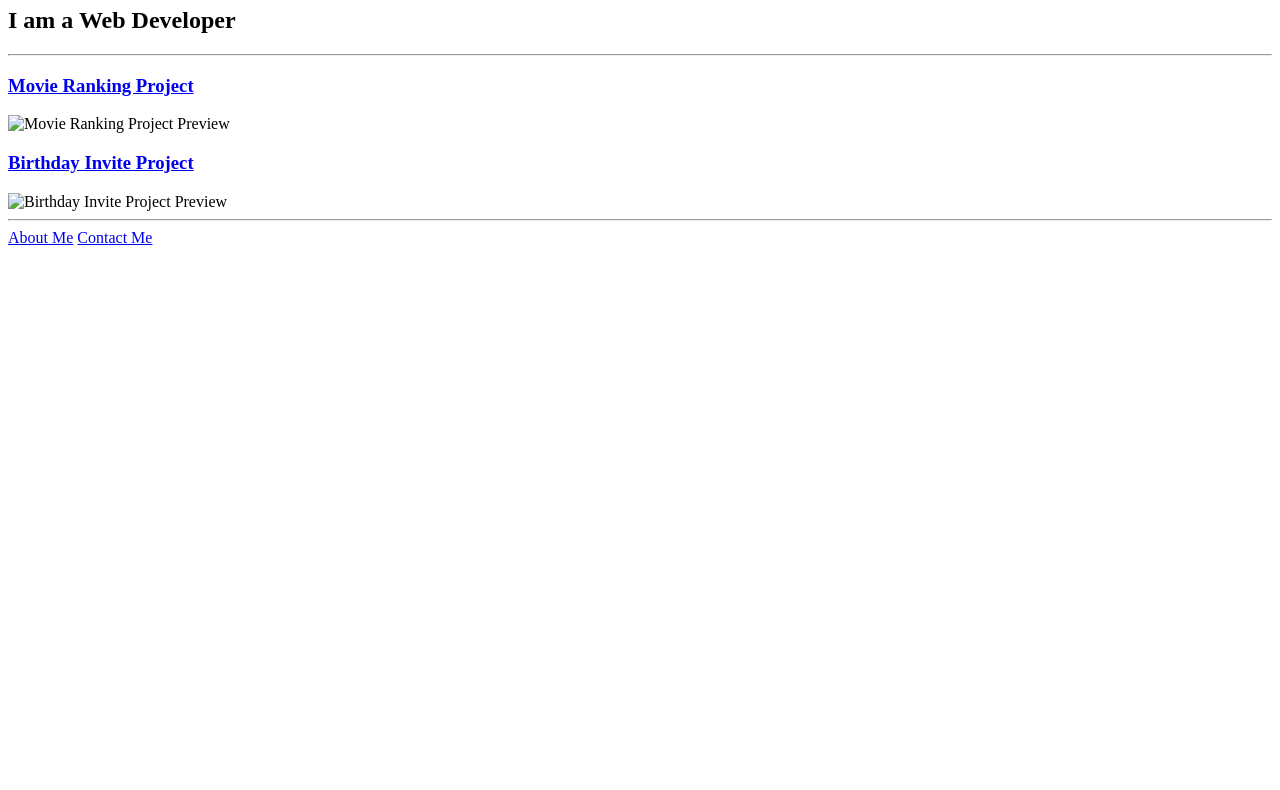
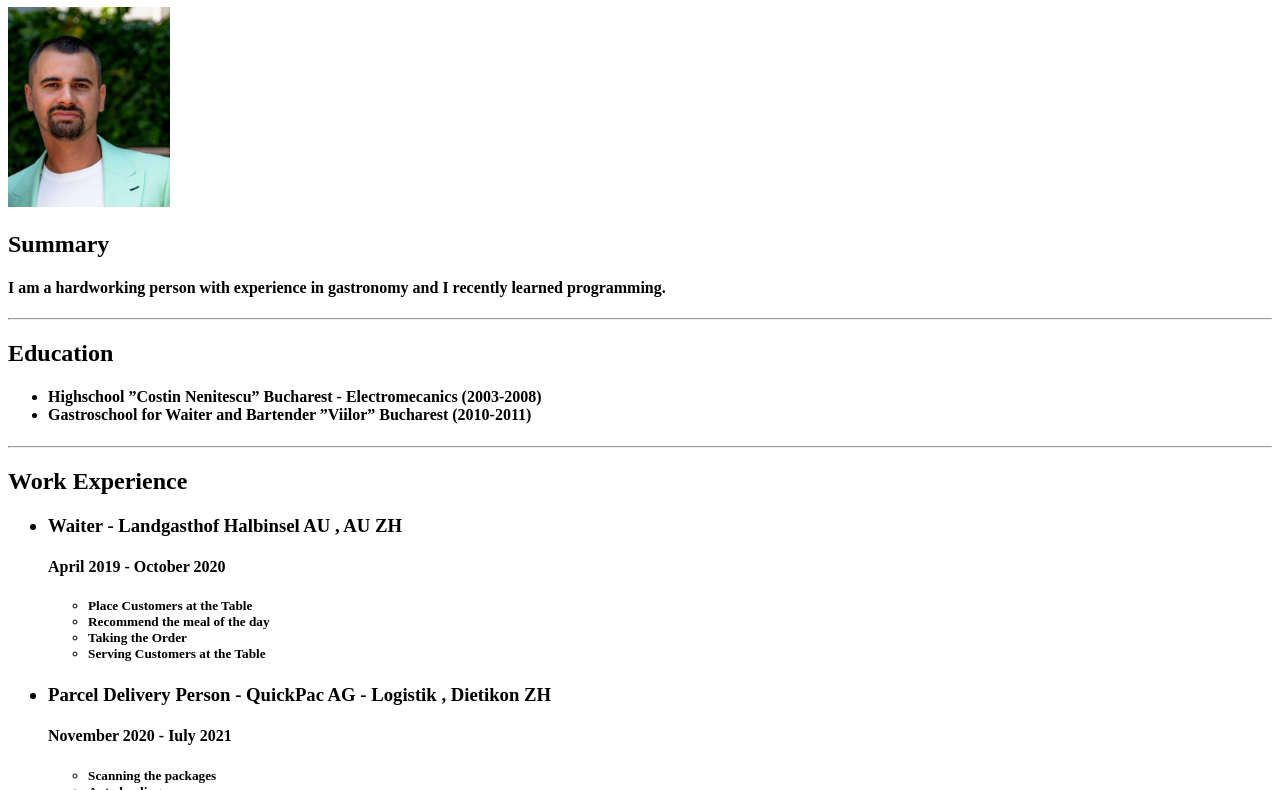
Before and after one commit to FlorentinGhica/MyResume, a plain HTML site: page index.html in a window 1280 px wide. Shown: the part 73-863 px from the top of the page. Before the commit the page ends 800 px from the top, so only its background shows below. Drawn offline with Linux system fonts and the light colour scheme.

Commit message:
Add files via upload

```diff
--- a/index.html
+++ b/index.html
@@ -1,24 +1,61 @@
-<!-- TODO 1: Create the HTML Boilerplate -->
 <!DOCTYPE html>
-<html lang="en">
+<html lang="En">
+<head>
+    <meta charset="UTF-8">
+    <title>My Resume </title>
+</head>
+<body>
+<h1>Florentin Ghica</h1>
+<img src="./d6350f72-36af-4955-8dbd-550dc5b1e221.jpg" height="200"/>
+
+<h2>Summary</h2>
+<h4>I am a hardworking person with experience in gastronomy and I recently learned programming.</h4>
+
+<hr>
+<h2>Education</h2>
+<h4>
+<ul><li> Highschool ”Costin Nenitescu” Bucharest - Electromecanics (2003-2008) </li>
+    <li> Gastroschool for Waiter and Bartender ”Viilor” Bucharest (2010-2011) </li>
+</ul>
+</h4>
+<hr>
+<h2>Work Experience</h2>
+<h3>
+ <ul>
+ <li>Waiter - Landgasthof Halbinsel AU , AU ZH</li></ul></h3>
 
 
-<head>
-<meta charset="UTF-8">
-<title> Florentin Portofolio</title>
-</head>
-<body>
-<h1>Florentin s Portofolio</h1>
-<h2>I am a Web Developer</h2>
+
+<h4><ul>April 2019 - October 2020<h5> <ul> <li>Place Customers at the Table</li><li>Recommend the meal of the day</li><li>Taking the Order</li><li>Serving Customers at the Table</li></ul></h5></li></ul> </h4>
+<h3><ul><li>Parcel Delivery Person - QuickPac AG - Logistik , Dietikon ZH</li></ul></h3>
+<h4><ul>November 2020 - Iuly 2021<h5><ul><li>Scanning the packages</li><li>Auto loading</li><li>Delivery the packages on the tour</li></ul></h5></ul></h4>
+<h3>
+    <ul><li> Parcel Delivery Person - Post AG Logistik , Wadenswil ZH</li></ul>
+</h3>
+<h4><ul>August 2021 - Present<h5><ul><li>Scanning packages</li><li>Auto loading</li><li>Delivery the Packages</li></ul></h5></ul></h4>
+
 <hr>
-<h3>
-<a href="./public/movie-ranking.html">Movie Ranking Project</a></h3>
-<img src="./assets/images/Captură de ecran 2024-02-21 131323.png" height="200" alt=" Movie Ranking Project Preview"/>
 
- <h3><a href="./public/birthday-invite.html">Birthday Invite Project</a></h3>
- <img src="./assets/images/Captură de ecran 2024-02-21 131228.png" height="200" alt=" Birthday Invite Project Preview"/>
- <hr>
- <a href="./public/about.html">About Me</a>
-<a href="./public/contact.html">Contact Me</a>
+<h2> Skills</h2>
+<h4> <ul><li>PC knowledge</li><li>HTML CSS Javascript</li></ul></h4>
+
+<hr>
+
+<h2>Languages</h2>
+<h4><ul><li>English<ul><li>spoken - advanced</li><li>written - advanced</li></ul><li>German <ul><li>spoken - good knowledge</li><li>written - good knowledge</li></ul></li></ul><ul><li>Romanian<ul><li>native language</li></li></ul></li></ul></li><ul><li>Italien</li><ul><li>spoken - beginner</li><li>written - beginner</li></ul></h4>
+
+<hr>
+
+<h2>Additional Information</h2>
+<h4><ul><li>Driving License - B</li></ul></h4>
+<hr>
+
+<a href="./about.html">About me</a> /
+
+<a href="./contact.html">Contact me</a>
+
+<footer>
+    <p>© 2024 Florentin</p>
+</footer>
 </body>
 </html>
```
